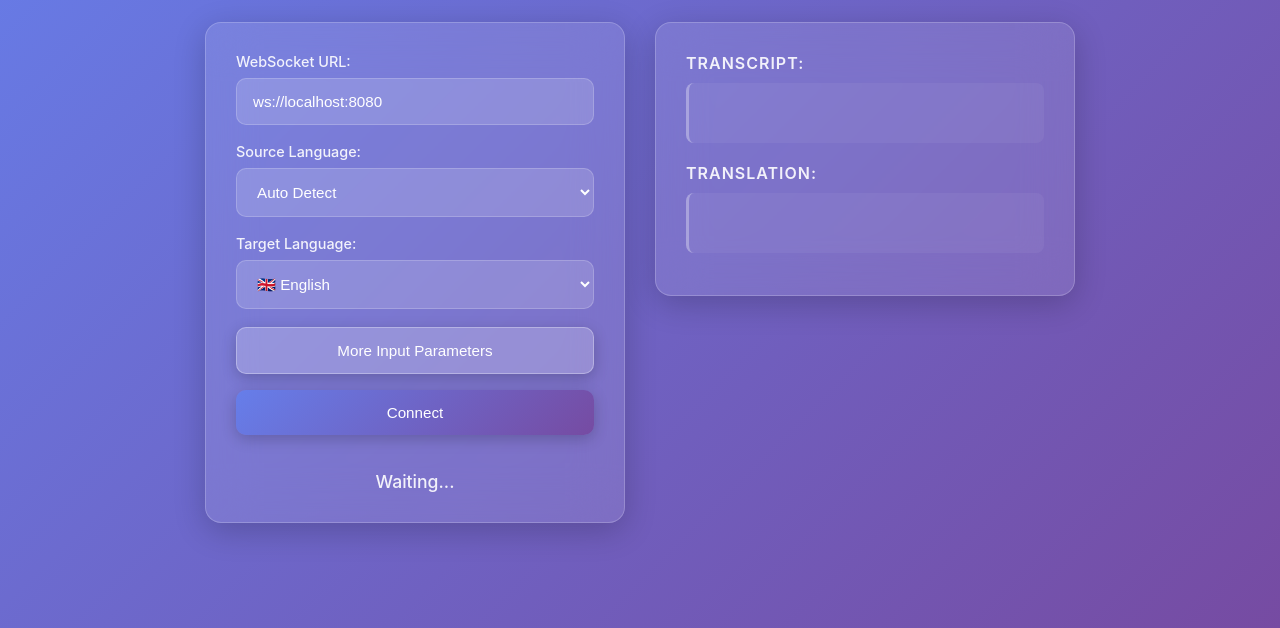
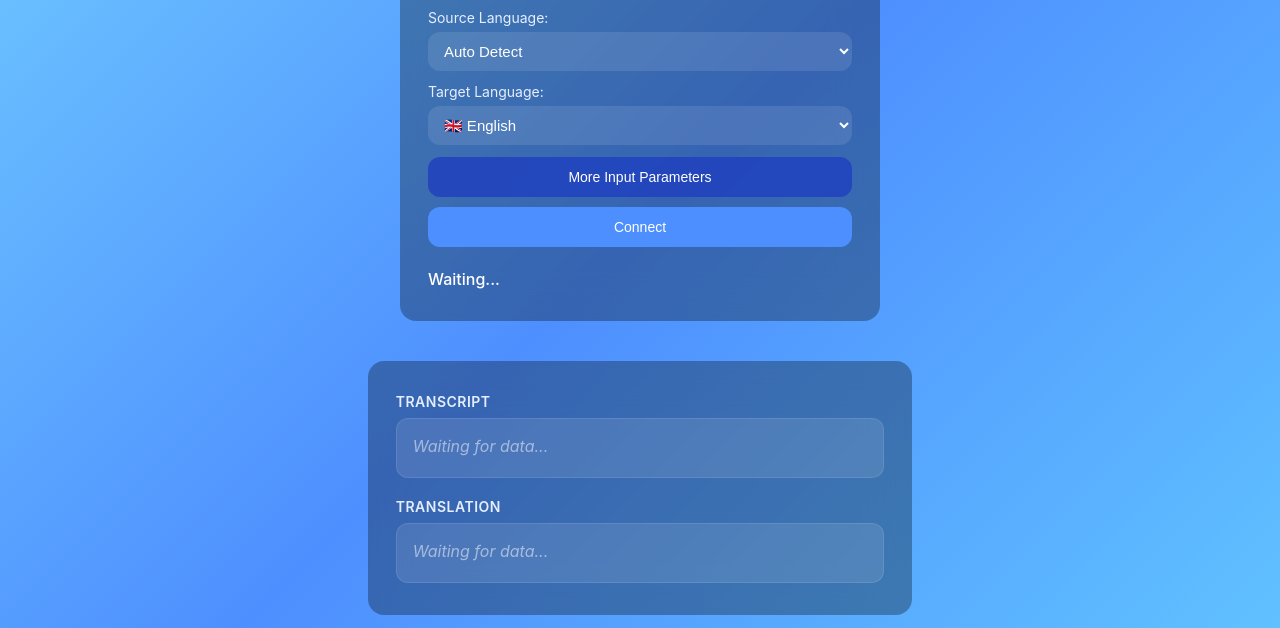
Before and after one commit to enesonus/simul-translator, a website: page demo/index.html in a window 1280 px wide. Shown: the part 172-800 px from the top of the page. Drawn offline with Linux system fonts and the light colour scheme.

Commit message:
add transcript and translation text to UI

```diff
--- a/demo/index.html
+++ b/demo/index.html
@@ -79,10 +79,14 @@
     <audio id="audioPlayer" autoplay="true"></audio>
     </div> <!-- end #appCard -->
     <div id="resultsContainer" class="results-container">
-        <div class="result-label">Transcript:</div>
-        <p id="transcriptDisplay" class="result-text"></p>
-        <div class="result-label">Translation:</div>
-        <p id="translationDisplay" class="result-text"></p>
+        <div class="result-section">
+            <div class="result-label">Transcript</div>
+            <p id="transcriptDisplay" class="result-text"></p>
+        </div>
+        <div class="result-section">
+            <div class="result-label">Translation</div>
+            <p id="translationDisplay" class="result-text"></p>
+        </div>
     </div>
     </div> <!-- end layout-container -->
     <script src="index.js" defer></script>
--- a/demo/styles.css
+++ b/demo/styles.css
@@ -12,211 +12,164 @@ body {
   justify-content: center;
   align-items: center;
   font-family: -apple-system, BlinkMacSystemFont, "Segoe UI", Roboto, Ubuntu, "Helvetica Neue", sans-serif;
-  background: linear-gradient(135deg, #667eea 0%, #764ba2 100%);
+  background: linear-gradient(135deg, #6EC8FF 0%, #4E8FFF 50%, #60C1FF 100%);
   color: #ffffff;
-  padding: 20px;
 }
 
 /* Title */
 .title {
-  font-size: 2.5rem;
+  font-size: 32px;
   font-weight: 600;
-  letter-spacing: 2px;
-  margin-bottom: 40px;
+  letter-spacing: 1px;
+  margin-bottom: 24px;
   text-align: center;
-  text-shadow: 0 2px 10px rgba(0, 0, 0, 0.3);
-}
-
-/* Two-column layout wrapping the app card and results */
-.layout-container {
-  display: flex;
-  gap: 30px;
-  justify-content: center;
-  align-items: flex-start;
-  flex-wrap: wrap;
-  width: 100%;
-  max-width: 1200px;
 }
 
 /* Card */
 #appCard {
-  background: rgba(255, 255, 255, 0.1);
-  backdrop-filter: blur(25px);
-  border: 1px solid rgba(255, 255, 255, 0.2);
+  background: rgba(0, 0, 0, 0.3);
+  backdrop-filter: blur(20px);
   border-radius: 16px;
-  padding: 30px;
+  padding: 32px 28px;
   width: 90%;
-  max-width: 420px;
+  max-width: 480px;
   display: flex;
   flex-direction: column;
   align-items: stretch;
-  box-shadow: 0 8px 32px rgba(0, 0, 0, 0.2);
 }
 
 /* Inputs & Selects */
 label {
   display: block;
-  margin-bottom: 8px;
-  font-size: 0.9rem;
-  font-weight: 500;
-  color: rgba(255, 255, 255, 0.9);
+  margin-bottom: 6px;
+  font-size: 14px;
+  color: #e4eefe;
 }
 
 input[type="text"],
 input[type="number"],
 select {
   width: 100%;
-  padding: 14px 16px;
+  padding: 10px 12px;
   border: none;
-  border-radius: 10px;
-  background: rgba(255, 255, 255, 0.15);
-  border: 1px solid rgba(255, 255, 255, 0.2);
+  border-radius: 12px;
+  background: rgba(255, 255, 255, 0.1);
   color: #ffffff;
-  font-size: 0.95rem;
-  margin-bottom: 18px;
-  transition: all 0.3s ease;
-}
-
-input[type="text"]:focus,
-input[type="number"]:focus,
-select:focus {
-  outline: none;
-  background: rgba(255, 255, 255, 0.25);
-  border: 1px solid rgba(255, 255, 255, 0.4);
-  transform: translateY(-1px);
-  box-shadow: 0 4px 12px rgba(0, 0, 0, 0.15);
+  font-size: 15px;
+  margin-bottom: 12px;
 }
 
 select option {
   color: #000000; /* Ensure readability inside dropdown */
-  background: #ffffff;
 }
 
 /* Buttons */
 button {
   cursor: pointer;
-  padding: 14px 20px;
-  font-size: 0.95rem;
-  font-weight: 500;
+  padding: 12px 16px;
+  font-size: 14px;
   border: none;
-  border-radius: 10px;
-  background: linear-gradient(135deg, #667eea 0%, #764ba2 100%);
+  border-radius: 12px;
+  background: #4e8fff;
   color: #ffffff;
-  transition: all 0.3s ease;
-  margin-bottom: 16px;
-  box-shadow: 0 4px 15px rgba(0, 0, 0, 0.2);
+  transition: background 0.2s ease;
+  margin-bottom: 10px;
 }
 
 button:disabled {
-  opacity: 0.6;
+  opacity: 0.55;
   cursor: not-allowed;
-  transform: none;
 }
 
 button:not(:disabled):hover {
-  background: linear-gradient(135deg, #764ba2 0%, #667eea 100%);
-  transform: translateY(-2px);
-  box-shadow: 0 6px 20px rgba(0, 0, 0, 0.3);
+  background: #6ea8ff;
 }
 
 .toggle-more {
-  background: rgba(255, 255, 255, 0.2);
-  border: 1px solid rgba(255, 255, 255, 0.3);
-}
-
-.toggle-more:hover {
-  background: rgba(255, 255, 255, 0.3);
+  background: rgba(30, 63, 191, 0.8);
 }
 
 /* Fieldset */
 fieldset {
-  margin-top: 16px;
-  border: 1px solid rgba(255, 255, 255, 0.25);
-  border-radius: 10px;
-  padding: 20px;
-  background: rgba(255, 255, 255, 0.05);
-}
-
-fieldset legend {
-  color: rgba(255, 255, 255, 0.9);
-  font-weight: 500;
-  padding: 0 12px;
+  margin-top: 12px;
+  border: 1px solid rgba(255, 255, 255, 0.3);
+  border-radius: 12px;
+  padding: 12px;
 }
 
 .hidden {
   display: none;
 }
 
+
 #statusLabel {
-  margin-top: 20px;
-  font-size: 1.1rem;
+  margin-top: 12px;
+  font-size: 16px;
   font-weight: 500;
-  text-align: center;
-  color: rgba(255, 255, 255, 0.9);
 }
 
 /* Results Panel */
 .results-container {
-  width: 90%;
-  max-width: 420px;
-  background: rgba(255, 255, 255, 0.1);
-  backdrop-filter: blur(25px);
-  border: 1px solid rgba(255, 255, 255, 0.2);
+  width: 100%;
+  max-width: 720px;
+  background: rgba(0, 0, 0, 0.3);
+  backdrop-filter: blur(20px);
   border-radius: 16px;
-  padding: 30px;
+  padding: 32px 28px;
   color: #ffffff;
-  box-shadow: 0 8px 32px rgba(0, 0, 0, 0.2);
   min-height: 200px;
+  display: flex;
+  flex-direction: column;
+  gap: 20px;
 }
 
 .result-label {
   font-weight: 600;
-  margin-top: 20px;
-  margin-bottom: 10px;
-  font-size: 1rem;
-  color: rgba(255, 255, 255, 0.9);
+  font-size: 14px;
+  color: #e4eefe;
   text-transform: uppercase;
-  letter-spacing: 1px;
-}
-
-.result-label:first-child {
-  margin-top: 0;
+  letter-spacing: 0.5px;
+  margin-bottom: 8px;
 }
 
 .result-text {
   white-space: pre-wrap;
-  font-size: 1.1rem;
-  line-height: 1.6;
-  background: rgba(255, 255, 255, 0.05);
-  border-radius: 8px;
+  font-size: 16px;
+  line-height: 1.4;
+  background: rgba(255, 255, 255, 0.1);
+  border-radius: 12px;
   padding: 16px;
-  margin-bottom: 12px;
   min-height: 60px;
-  border-left: 3px solid rgba(255, 255, 255, 0.3);
-  transition: all 0.3s ease;
+  border: 1px solid rgba(255, 255, 255, 0.1);
+  font-family: -apple-system, BlinkMacSystemFont, "Segoe UI", Roboto, Ubuntu, "Helvetica Neue", sans-serif;
+  color: #ffffff;
+  transition: all 0.2s ease;
 }
 
-.result-text:not(:empty) {
-  border-left-color: #667eea;
-  background: rgba(255, 255, 255, 0.1);
+.result-text:empty::before {
+  content: "Waiting for data...";
+  color: rgba(255, 255, 255, 0.5);
+  font-style: italic;
 }
 
-/* Responsive design */
-@media (max-width: 768px) {
-  .layout-container {
-    flex-direction: column;
-    align-items: center;
-    gap: 20px;
-  }
+.result-section {
+  display: flex;
+  flex-direction: column;
+}
 
-  .title {
-    font-size: 2rem;
-    margin-bottom: 30px;
-  }
+#transcriptDisplay:not(:empty) {
+  border-left: 4px solid #4e8fff;
+}
 
-  #appCard,
-  .results-container {
-    max-width: 100%;
-    width: 100%;
-  }
+#translationDisplay:not(:empty) {
+  border-left: 4px solid #60c1ff;
 }
+
+/* Two-column layout wrapping the app card and results */
+.layout-container {
+  display: flex;
+  gap: 40px;
+  justify-content: center;
+  align-items: flex-start;
+  flex-wrap: wrap;
+}
```
